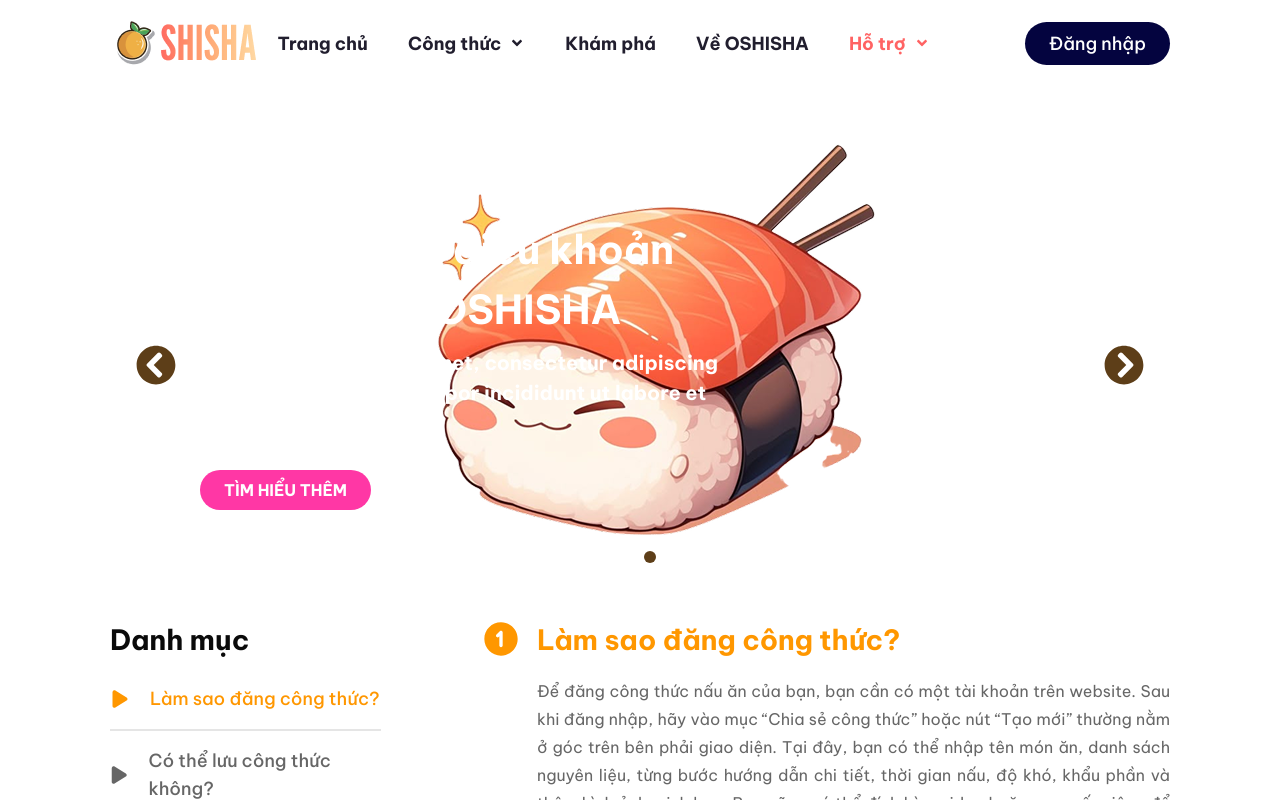
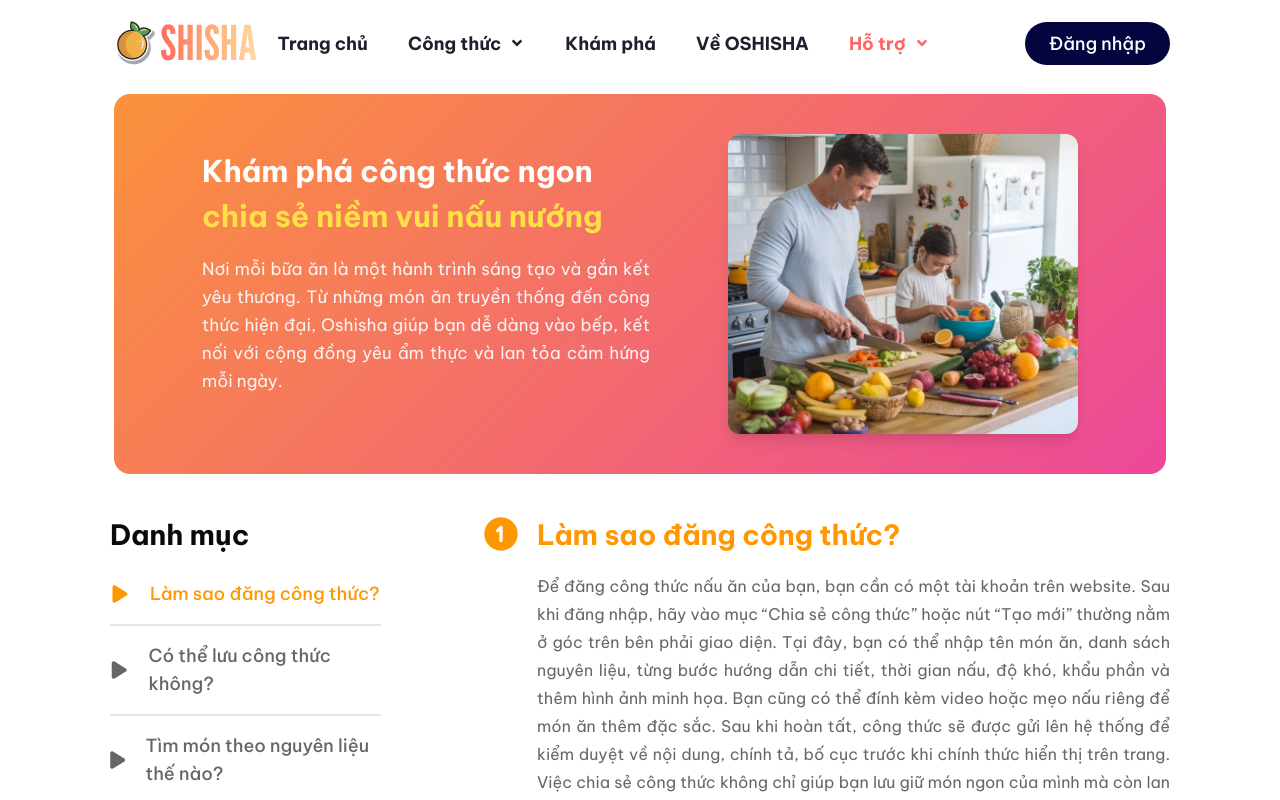
Before and after one commit to ryderthieu/cooking-social-network, a React (Vite) app in the folder frontend/: page /support/cau-hoi in a window 1280 px wide. Shown: the top 800 px of the page. Built offline with nearby package versions, Linux system fonts and the light colour scheme; a web font is replaced by a local one.

Commit message:
update hero's support pages

```diff
--- a/frontend/src/components/sections/Home/Menu.jsx
+++ b/frontend/src/components/sections/Home/Menu.jsx
@@ -64,7 +64,7 @@ const Menu = () => {
     },
     {
       id: 8,
-      name: "Hai sản",
+      name: "Hải sản",
       image: haisan,
       bgGradient: "bg-gradient-to-b from-white to-[#c8e2d0]",
       marginTop: "mt-[40px]",
@@ -119,7 +119,7 @@ const Menu = () => {
         }
 
         .animate-marquee {
-          animation: marquee 60s linear infinite;
+          animation: marquee 80s linear infinite;
         }
 
         .animate-marquee:hover {
--- a/frontend/src/components/sections/Support/Hero.jsx
+++ b/frontend/src/components/sections/Support/Hero.jsx
@@ -1,76 +1,39 @@
-import React, { useState } from "react";
-import banner from "../../../assets/Home/banner.png";
-import { FaChevronCircleLeft, FaChevronCircleRight } from "react-icons/fa";
-
+import cmnt2 from "../../../assets/About/cmnt2.jpg";
 const Hero = () => {
-  const images = [
-    {
-      src: banner,
-      alt: "Image 1",
-      title: "Điều kiện và điều khoản khi sử dụng OSHISHA",
-      description:
-        "Lorem ipsum dolor sit amet, consectetur adipiscing elit, sed do eiusmod tempor incididunt ut labore et dolore ",
-    },
-    {
-      src: banner,
-      alt: "Image 2",
-      title: "Khám phá công thức ngon chia sẻ niềm vui nấu nướng",
-      description:
-        "Lorem ipsum dolor sit amet, consectetur adipiscing elit, sed do eiusmod tempor incididunt ut labore et dolore ",
-    },
-  ];
-
-  const [currentIndex, setCurrentIndex] = useState(0);
-
-  const prevImage = () => {
-    setCurrentIndex((prev) => (prev === 0 ? images.length - 1 : prev - 1));
-  };
-
-  const nextImage = () => {
-    setCurrentIndex((prev) => (prev === images.length - 1 ? 0 : prev + 1));
-  };
-
   return (
-    <div className="relative flex justify-center items-center">
-      <img
-        className="pt-[20px] transition-all duration-500"
-        src={images[currentIndex].src}
-        alt={images[currentIndex].alt}
-      />
-      <div className="absolute pt-[80px] left-[80px] pl-[120px] max-w-[50%]">
-        <h1 className="text-[40px] font-bold text-white mb-2">
-          {images[currentIndex].title}
-        </h1>
-        <p className="text-[20px] font-semibold text-white">
-          {images[currentIndex].description}
-        </p>
-        <button className="bg-[#FF37A5] text-white font-semibold mt-8 py-2 px-6 text-center rounded-[30px] hover:bg-[#de067d] ">
-          TÌM HIỂU THÊM
-        </button>
+    <section className="relative overflow-hidden rounded-2xl mx-6 mt-6 px-[90px]">
+      <div
+        className="relative rounded-2xl overflow-hidden px-[40px]"
+        style={{
+          background: "linear-gradient(135deg, #fb923c 0%, #ec4899 100%)",
+        }}
+      >
+        <div className="relative z-10 px-12 md:py-10 text-center md:text-left md:flex md:items-center md:justify-between">
+          <div className="md:w-[60%] mb-8 md:mb-0">
+            <h1 className="text-3xl font-bold text-white mb-4 leading-[45px]">
+              Khám phá công thức ngon <br />
+              <span className="text-yellow-300">
+                chia sẻ niềm vui nấu nướng
+              </span>
+            </h1>
+            <p className="text-white/90 text-[17px] mb-6 max-w-md leading-7 text-justify">
+              Nơi mỗi bữa ăn là một hành trình sáng tạo và gắn kết yêu thương.
+              Từ những món ăn truyền thống đến công thức hiện đại, Oshisha giúp
+              bạn dễ dàng vào bếp, kết nối với cộng đồng yêu ẩm thực và lan tỏa
+              cảm hứng mỗi ngày.
+            </p>
+          </div>
+          <div className="md:w-[40%] flex justify-center md:justify-end">
+            <img
+              src={cmnt2}
+              alt="Món ăn đặc sắc"
+              className="rounded-xl shadow-lg w-full h-auto max-w-xs md:max-w-md"
+              style={{ maxHeight: "300px", objectFit: "cover" }}
+            />
+          </div>
+        </div>
       </div>
-      <div className="mt-[40px]">
-        <FaChevronCircleLeft
-          className="ml-[120px] absolute left-4 w-10 h-10 cursor-pointer text-[#5d3e18]"
-          onClick={prevImage}
-        />
-      </div>
-      <div className="mt-[40px]">
-        <FaChevronCircleRight
-          className="mr-[120px] absolute right-4 w-10 h-10 cursor-pointer text-[#5d3e18]"
-          onClick={nextImage}
-        />
-      </div>
-      <div className="absolute bottom-4 left-1/2 -translate-x-1/2 flex gap-2">
-        {images.map((_, idx) => (
-          <div
-            key={idx}
-            className={`w-3 h-3 rounded-full ${
-              idx === currentIndex ? "bg-white" : "bg-[#5d3e18]"
-            }`}
-          />
-        ))}
-      </div>
-    </div>
+    </section>
   );
 };
 
--- a/frontend/src/pages/AboutPage/index.jsx
+++ b/frontend/src/pages/AboutPage/index.jsx
@@ -253,7 +253,7 @@ export default function AboutPage() {
       <section className="max-w-7xl mx-auto px-4 md:px-6 py-8">
         <div className="flex items-center justify-between mb-6">
           <h2 className="text-[22px] font-semibold text-gray-900">
-            Công thức nổi bật
+            Các bài viết nổi bật
           </h2>
           <a
             href="/recipes"
```
